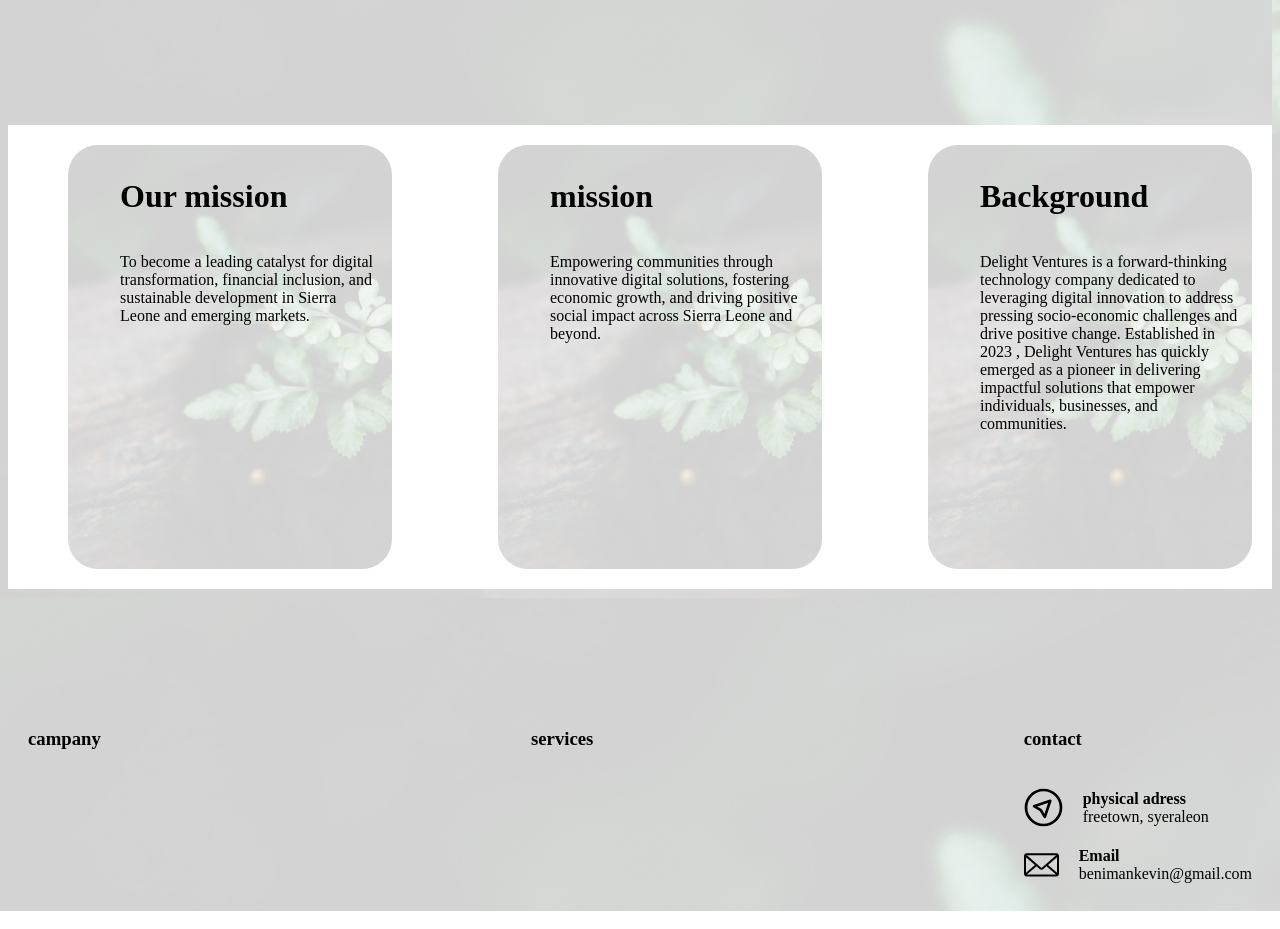
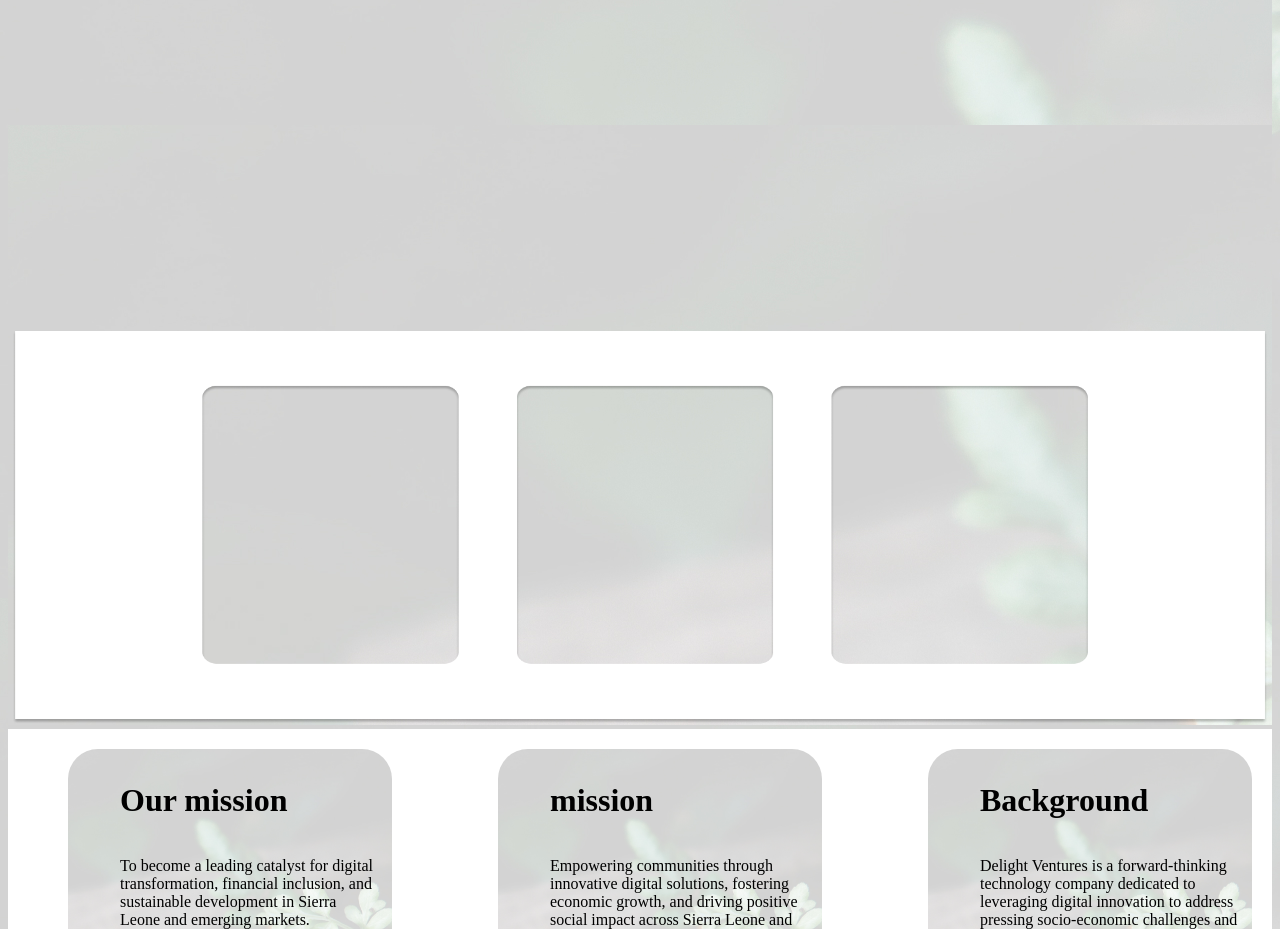
Before and after one commit to benimanakevin/delight_file, a plain HTML site: page index.html in a window 1280 px wide. Shown: the part 800-1729 px from the top of the page. Drawn offline with Linux system fonts and the light colour scheme.

Commit message:
added some thing

```diff
--- a/index.html
+++ b/index.html
@@ -38,9 +38,9 @@
     </div>
   </header>
 
-  <!-- <div class="selctor">
+  <div class="selctor">
   <img src="./img/Frame 6 (1).png" alt="Frame__image" class="img1">
-</div> -->
+</div>
 
 
 
```
